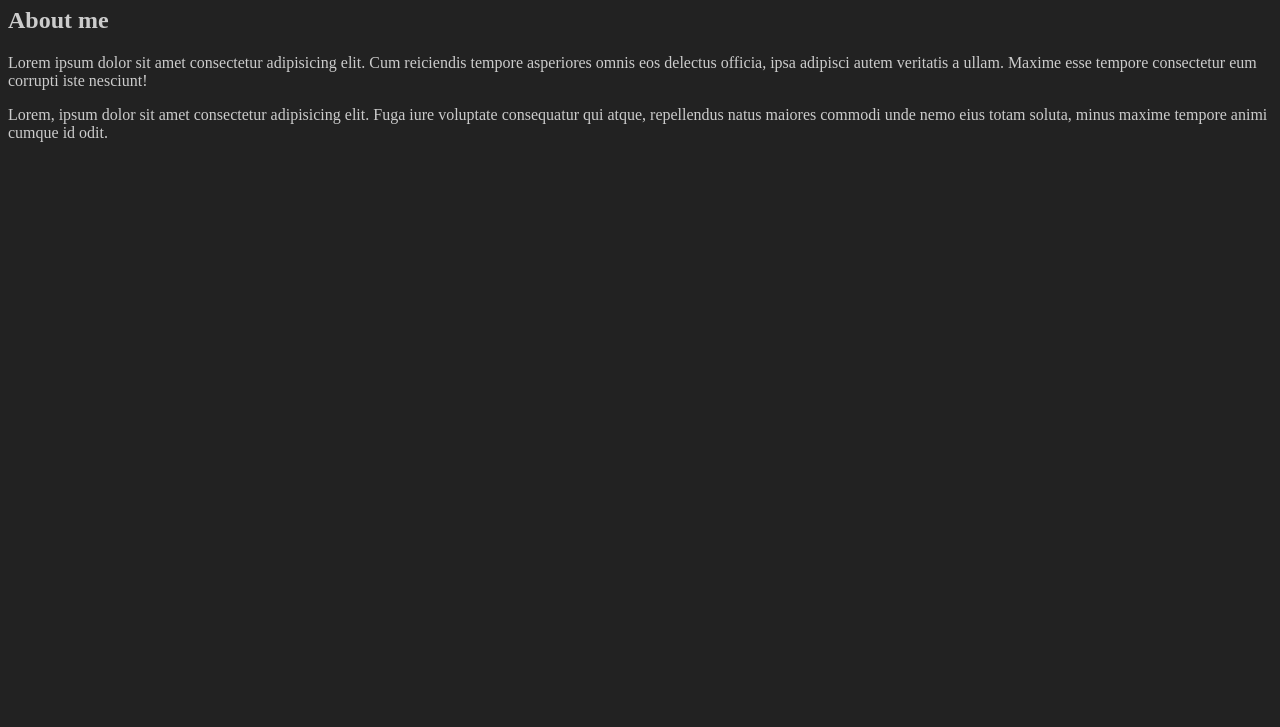
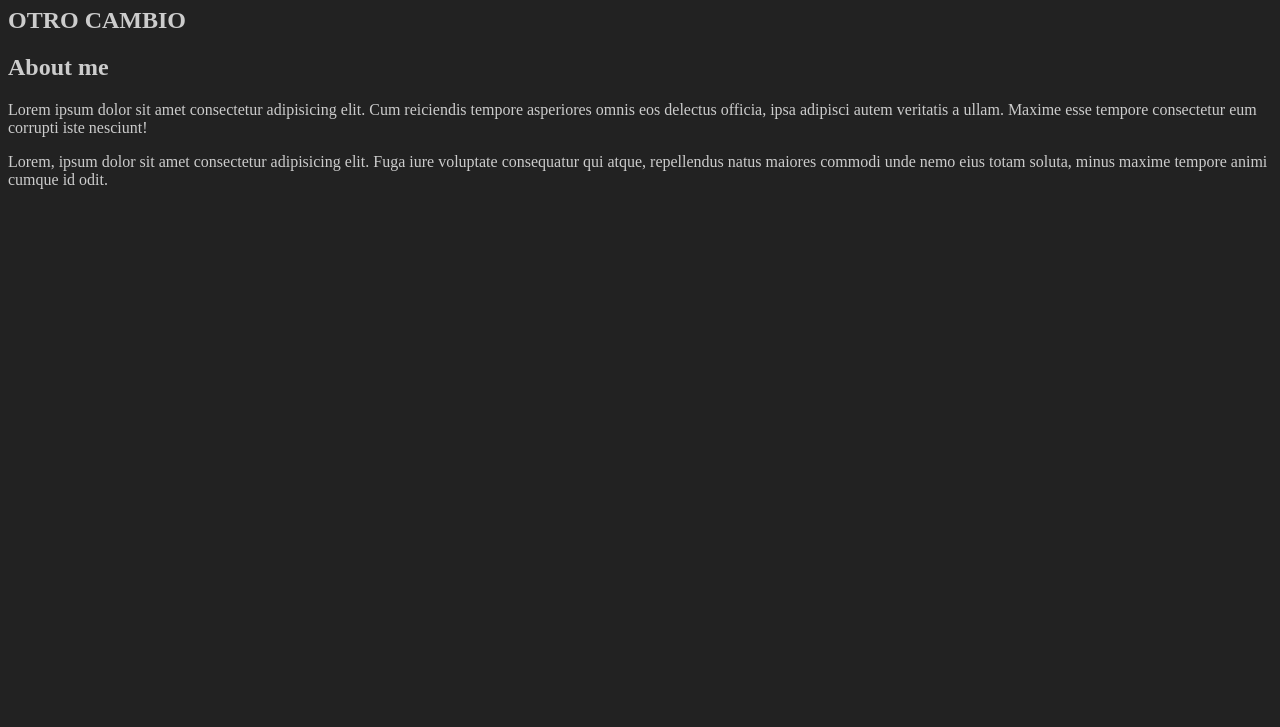
Before and after one commit to HAndresHuertas/repositorio-de-prueba, a plain HTML site: page index.html in a window 1280 px wide. Shown: the part 73-800 px from the top of the page. Drawn offline with Linux system fonts and the light colour scheme.

Commit message:
cambion en la nueva rama

```diff
--- a/index.html
+++ b/index.html
@@ -13,6 +13,7 @@
     <h1>Mi Primera Página</h1>
     <main>
         <section>
+            <h2>OTRO CAMBIO</h2>
             <h2>About me</h2>
             <p>
                 Lorem ipsum dolor sit amet consectetur adipisicing elit. Cum reiciendis tempore asperiores omnis eos
```
